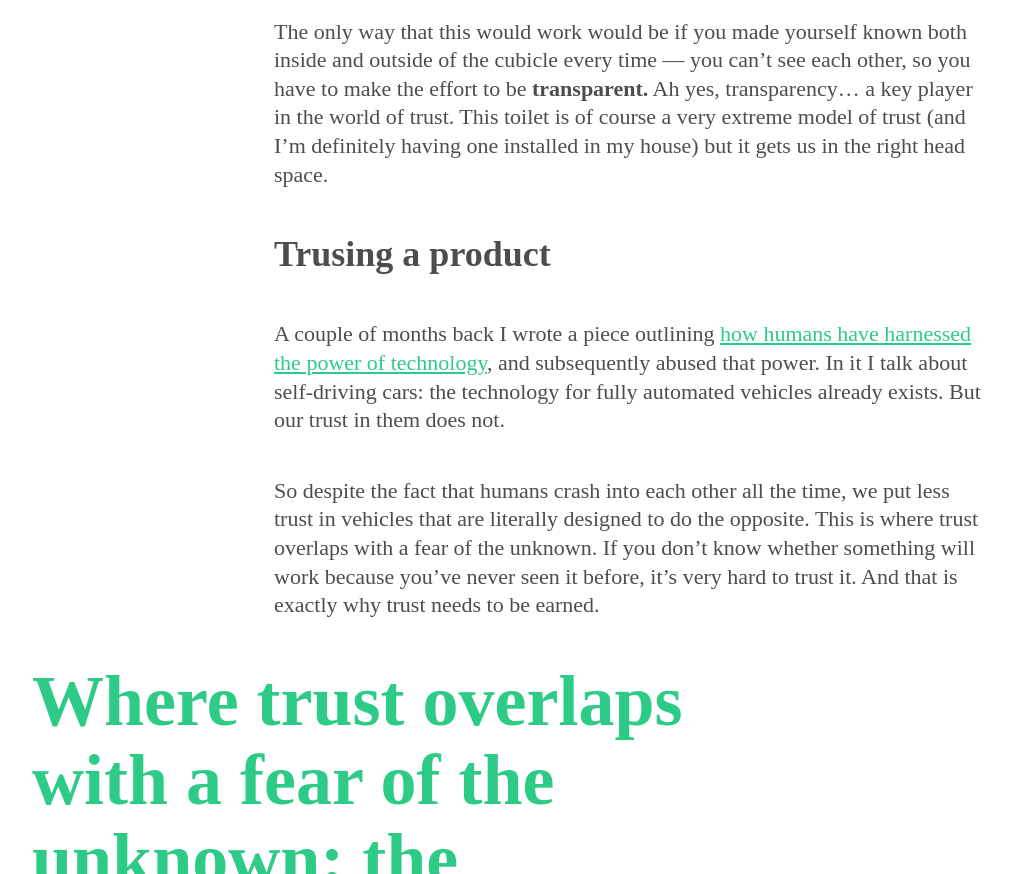
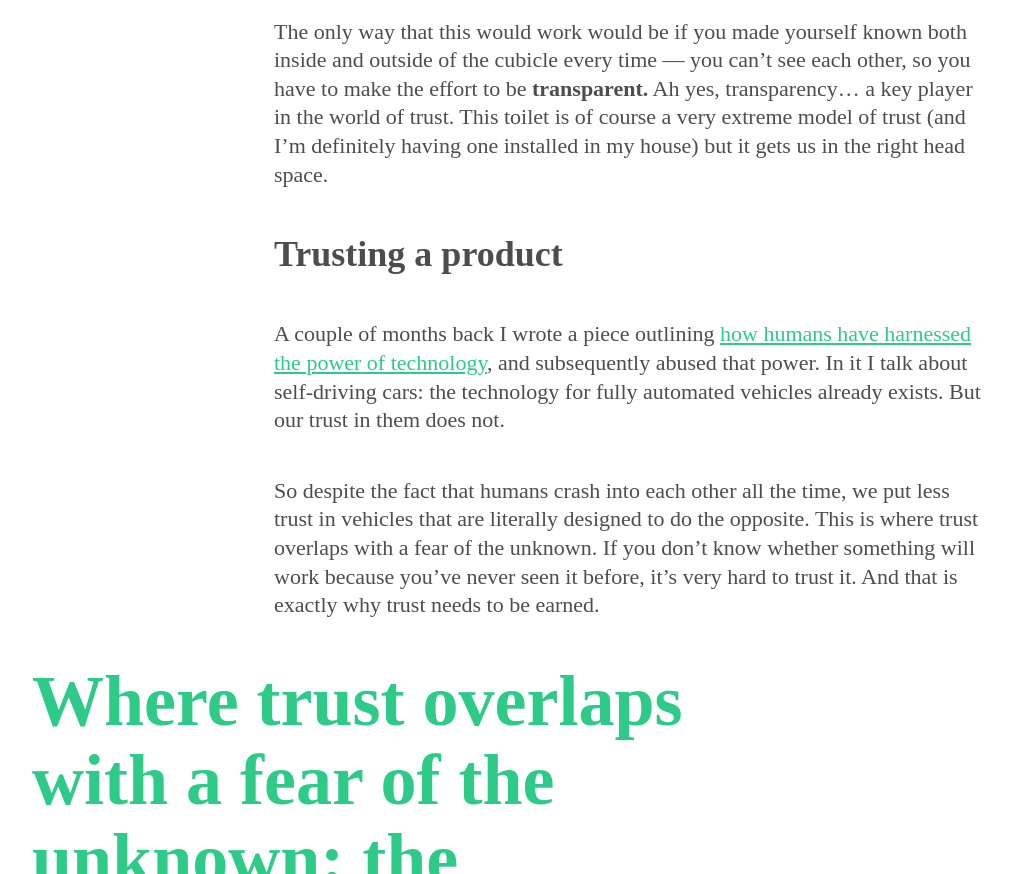
Before and after one commit to metomic/blog, a Jekyll site: the page built from _posts/2019-08-28-what-does-trust-look-like.md, in a window 1280 px wide and 900 px high, scrolled down 1080 px, cut to the strip 26-900 px from the top of the window. Shown: the whole strip, without its empty margins (6-1016 px from the left). Built offline with Jekyll 4.4.1, drawn with Linux system fonts in a browser that asks for light colours; some web fonts are replaced; comment, search, counter and statistics services are not loaded.

Commit message:
lolol spelling error

```diff
--- a/_posts/2019-08-28-what-does-trust-look-like.md
+++ b/_posts/2019-08-28-what-does-trust-look-like.md
@@ -16,7 +16,7 @@ Check out this diagram of revolutionary trust-based toilet cubicle. This toilet
 
 The only way that this would work would be if you made yourself known both inside and outside of the cubicle every time — you can't see each other, so you have to make the effort to be **transparent.** Ah yes, transparency... a key player in the world of trust. This toilet is of course a very extreme model of trust (and I'm definitely having one installed in my house) but it gets us in the right head space.
 
-## Trusing a product
+## Trusting a product
 
 A couple of months back I wrote a piece outlining [how humans have harnessed the power of technology](https://blog.metomic.io/main/2019/06/05/tech-abuse.html), and subsequently abused that power. In it I talk about self-driving cars: the technology for fully automated vehicles already exists. But our trust in them does not.
 
```
Also changed, not shown: 1 other file.
